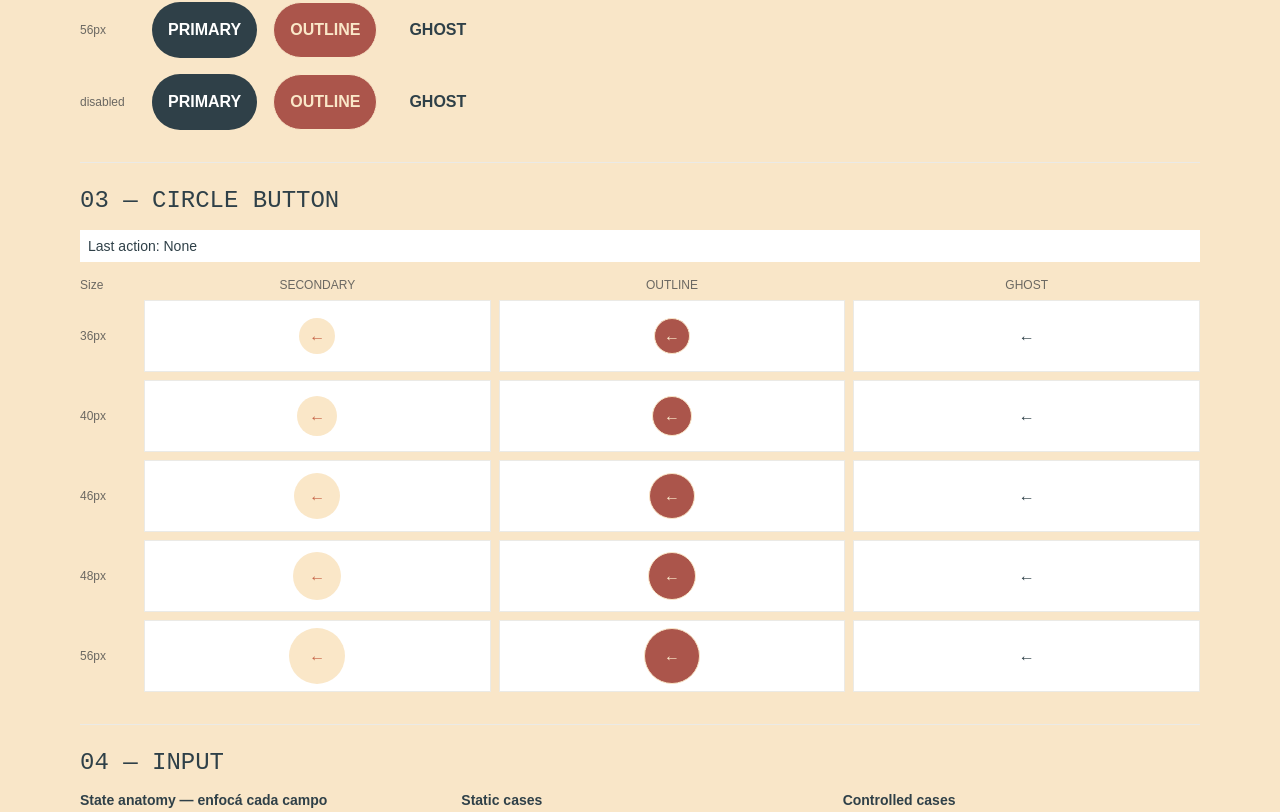
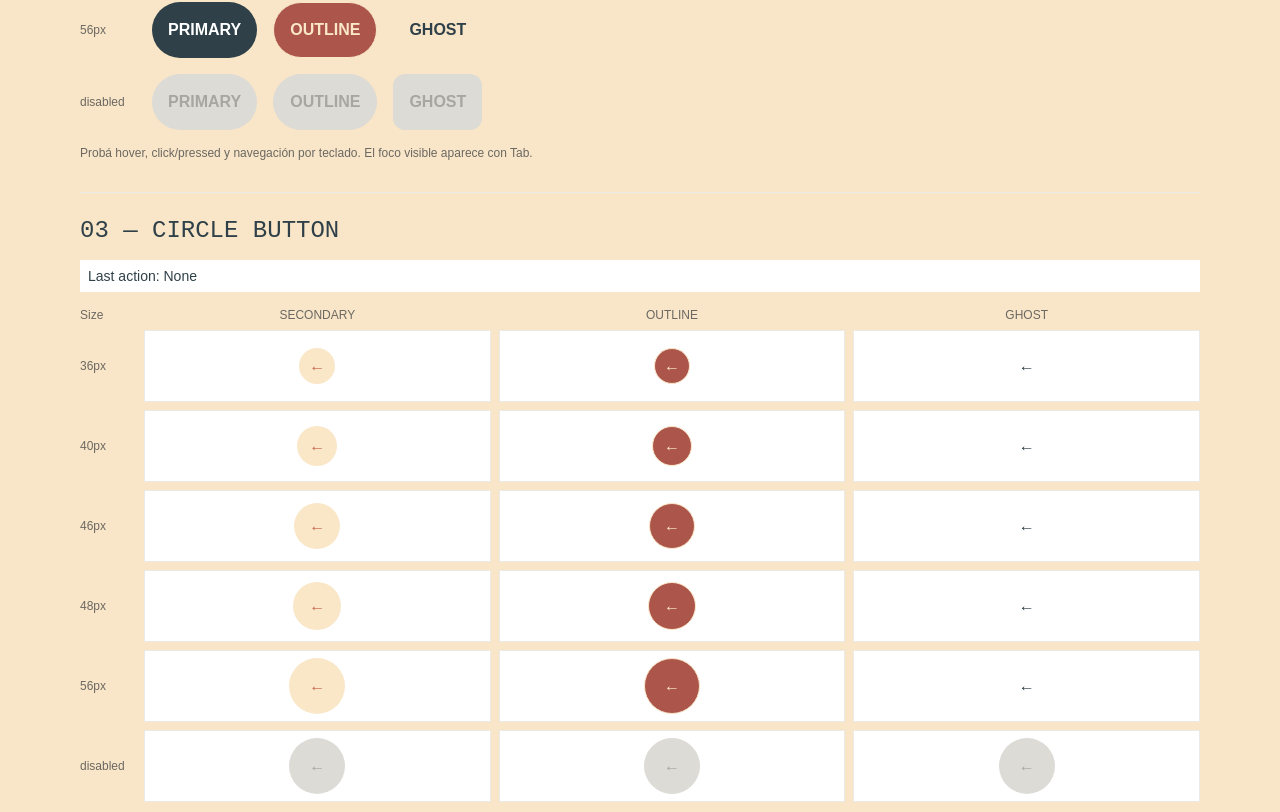
Before and after one commit to nooogt/portfolio, a React (Vite) app: page /dev/ui-primitives in a window 1280 px wide. Shown: the part 908-1720 px from the top of the page. Built offline with nearby package versions, Linux system fonts and the light colour scheme.

Commit message:
feat: add interactive control states

```diff
--- a/src/components/ui/Button.css
+++ b/src/components/ui/Button.css
@@ -14,10 +14,22 @@
   line-height: normal;
   text-align: center;
   cursor: pointer;
+  transition:
+    background-color var(--motion-duration-interaction) var(--motion-easing-interaction),
+    border-color var(--motion-duration-interaction) var(--motion-easing-interaction),
+    color var(--motion-duration-interaction) var(--motion-easing-interaction);
 }
 
 .button:disabled {
   cursor: default;
+  border-color: var(--button-disabled-border);
+  background: var(--button-disabled-bg);
+  color: var(--button-disabled-text);
+}
+
+.button:focus-visible {
+  outline: 2px solid var(--button-focus-ring);
+  outline-offset: 2px;
 }
 
 .button--size-36 {
@@ -52,6 +64,32 @@
   color: var(--button-ghost-text);
 }
 
+@media (hover: hover) {
+  .button--primary:not(:disabled):hover {
+    background: var(--button-primary-hover-bg);
+  }
+
+  .button--outline:not(:disabled):hover {
+    background: var(--button-outline-hover-bg);
+  }
+
+  .button--ghost:not(:disabled):hover {
+    background: var(--button-ghost-hover-bg);
+  }
+}
+
+.button--primary:not(:disabled):active {
+  background: var(--button-primary-pressed-bg);
+}
+
+.button--outline:not(:disabled):active {
+  background: var(--button-outline-pressed-bg);
+}
+
+.button--ghost:not(:disabled):active {
+  background: var(--button-ghost-pressed-bg);
+}
+
 .button__icon {
   display: inline-flex;
   inline-size: 18px;
--- a/src/components/ui/CircleButton.css
+++ b/src/components/ui/CircleButton.css
@@ -9,10 +9,23 @@
   font-family: var(--font-family-primary);
   line-height: 1;
   cursor: pointer;
+  transition:
+    background-color var(--motion-duration-interaction) var(--motion-easing-interaction),
+    border-color var(--motion-duration-interaction) var(--motion-easing-interaction),
+    color var(--motion-duration-interaction) var(--motion-easing-interaction),
+    box-shadow var(--motion-duration-interaction) var(--motion-easing-interaction);
 }
 
 .circle-button:disabled {
   cursor: default;
+  border-color: var(--button-disabled-border);
+  background: var(--button-disabled-bg);
+  color: var(--button-disabled-text);
+}
+
+.circle-button:focus-visible {
+  outline: 2px solid var(--button-focus-ring);
+  outline-offset: 2px;
 }
 
 .circle-button--size-36 {
@@ -56,6 +69,33 @@
   color: var(--button-ghost-text);
 }
 
+@media (hover: hover) {
+  .circle-button--secondary:not(:disabled):hover {
+    background: var(--button-secondary-hover-bg);
+  }
+
+  .circle-button--outline:not(:disabled):hover {
+    background: var(--button-outline-hover-bg);
+  }
+
+  .circle-button--ghost:not(:disabled):hover {
+    background: var(--button-ghost-hover-bg);
+  }
+}
+
+.circle-button--secondary:not(:disabled):active {
+  background: var(--button-secondary-pressed-bg);
+  box-shadow: inset 0 0 0 2px var(--color-brand-primary);
+}
+
+.circle-button--outline:not(:disabled):active {
+  background: var(--button-outline-pressed-bg);
+}
+
+.circle-button--ghost:not(:disabled):active {
+  background: var(--button-ghost-pressed-bg);
+}
+
 .circle-button__icon {
   display: inline-flex;
   inline-size: 18px;
--- a/src/components/ui/NavigationItem.css
+++ b/src/components/ui/NavigationItem.css
@@ -12,10 +12,18 @@
   font-weight: 500;
   line-height: normal;
   text-decoration: none;
+  transition:
+    background-color var(--motion-duration-interaction) var(--motion-easing-interaction),
+    color var(--motion-duration-interaction) var(--motion-easing-interaction);
 }
 
 button.navigation-item {
-  cursor: default;
+  cursor: pointer;
+}
+
+.navigation-item:focus-visible {
+  outline: 2px solid var(--tab-item-focus-ring);
+  outline-offset: 2px;
 }
 
 .navigation-item--active {
@@ -29,6 +37,24 @@ button.navigation-item {
   padding: var(--space-sm);
   background: var(--tab-item-inactive-bg);
   color: var(--tab-item-inactive-text);
+}
+
+@media (hover: hover) {
+  .navigation-item--active:hover {
+    background: var(--tab-item-active-hover-bg);
+  }
+
+  .navigation-item--inactive:hover {
+    background: var(--tab-item-inactive-hover-bg);
+  }
+}
+
+.navigation-item--active:active {
+  background: var(--tab-item-active-pressed-bg);
+}
+
+.navigation-item--inactive:active {
+  background: var(--tab-item-inactive-pressed-bg);
 }
 
 .navigation-item__start {
--- a/src/routes/dev/UiPrimitivesRoute.tsx
+++ b/src/routes/dev/UiPrimitivesRoute.tsx
@@ -217,6 +217,10 @@ export function UiPrimitivesRoute() {
             </Button>
           </div>
         </div>
+        <p className="ui-primitives__technical-readout">
+          Probá hover, click/pressed y navegación por teclado. El foco visible
+          aparece con Tab.
+        </p>
       </section>
 
       <section className="ui-primitives__section">
@@ -266,7 +270,41 @@ export function UiPrimitivesRoute() {
               </div>
             </div>
           ))}
+          <div className="ui-primitives__circle-row">
+            <span className="ui-primitives__circle-size">disabled</span>
+            <div className="ui-primitives__circle-cell">
+              <CircleButton
+                aria-label="Secondary disabled"
+                disabled
+                variant="secondary"
+              >
+                ←
+              </CircleButton>
+            </div>
+            <div className="ui-primitives__circle-cell">
+              <CircleButton
+                aria-label="Outline disabled"
+                disabled
+                variant="outline"
+              >
+                ←
+              </CircleButton>
+            </div>
+            <div className="ui-primitives__circle-cell">
+              <CircleButton
+                aria-label="Ghost disabled"
+                disabled
+                variant="ghost"
+              >
+                ←
+              </CircleButton>
+            </div>
+          </div>
         </div>
+        <p className="ui-primitives__technical-readout">
+          Probá hover, click/pressed y navegación por teclado. Disabled usa el
+          atributo nativo.
+        </p>
       </section>
 
       <section className="ui-primitives__section">
@@ -582,7 +620,7 @@ export function UiPrimitivesRoute() {
         <p className="ui-primitives__technical-readout">
           El Lab usa buttons nativos para cambiar estado local. El consumer real
           usará links y aria-current=&quot;page&quot; sin acoplar el componente al
-          router.
+          router. Probá hover, click/pressed y navegación por teclado.
         </p>
       </section>
 
--- a/src/styles/motion.css
+++ b/src/styles/motion.css
@@ -1 +1,12 @@
-/* Shared motion rules will live here when motion is introduced. */
+:root {
+  --motion-duration-interaction: 150ms;
+  --motion-easing-interaction: cubic-bezier(0.2, 0, 0, 1);
+}
+
+@media (prefers-reduced-motion: reduce) {
+  .button,
+  .circle-button,
+  .navigation-item {
+    transition: none;
+  }
+}
--- a/src/styles/tokens/components.css
+++ b/src/styles/tokens/components.css
@@ -5,16 +5,28 @@
 
   --button-primary-bg: var(--color-bg-inverse);
   --button-primary-text: var(--color-text-inverse);
+  --button-primary-hover-bg: var(--color-interaction-inverse-hover);
+  --button-primary-pressed-bg: var(--color-interaction-inverse-pressed);
 
   --button-secondary-bg: var(--color-brand-secondary);
   --button-secondary-text: var(--color-brand-secondary-foreground);
+  --button-secondary-hover-bg: var(--color-interaction-yellow-hover);
+  --button-secondary-pressed-bg: var(--color-brand-secondary);
 
   --button-outline-bg: var(--color-accent-brown);
   --button-outline-border: var(--color-accent-yellow);
   --button-outline-text: var(--color-accent-yellow);
+  --button-outline-hover-bg: var(--color-interaction-brown-hover);
+  --button-outline-pressed-bg: var(--color-interaction-brown-pressed);
 
   --button-ghost-bg: var(--color-bg-transparent);
   --button-ghost-text: var(--color-text-primary);
+  --button-ghost-hover-bg: var(--color-bg-brand-subtle);
+  --button-ghost-pressed-bg: var(--color-interaction-subtle-pressed);
+  --button-disabled-bg: var(--color-neutral-200);
+  --button-disabled-border: var(--color-neutral-200);
+  --button-disabled-text: var(--color-neutral-400);
+  --button-focus-ring: var(--color-border-focus);
 
   --card-bg-elevated: var(--color-brand-secondary);
   --card-radius-default: var(--radius-lg);
@@ -80,8 +92,13 @@
   --spacing-tab-item-gap: var(--space-xs);
   --tab-item-active-bg: var(--color-brand-primary);
   --tab-item-active-text: var(--color-brand-primary-foreground);
+  --tab-item-active-hover-bg: var(--color-interaction-primary-hover);
+  --tab-item-active-pressed-bg: var(--color-interaction-primary-pressed);
   --tab-item-inactive-bg: var(--color-bg-transparent);
   --tab-item-inactive-text: var(--color-brand-primary);
+  --tab-item-inactive-hover-bg: var(--color-bg-brand-subtle);
+  --tab-item-inactive-pressed-bg: var(--color-interaction-subtle-pressed);
+  --tab-item-focus-ring: var(--color-border-focus);
   --tab-item-radius: var(--radius-pill);
   --tab-item-gap: var(--spacing-tab-item-gap);
 
--- a/src/styles/tokens/primitives.css
+++ b/src/styles/tokens/primitives.css
@@ -1,11 +1,21 @@
 :root {
   --color-neutral-0: #ffffff;
   --color-neutral-100: #ebeae6;
+  --color-neutral-200: #dddbd6;
+  --color-neutral-400: #a8a6a1;
   --color-neutral-600: #686661;
+  --color-neutral-700: #4f4e4a;
+  --color-neutral-800: #373735;
   --color-neutral-900: #2f4048;
 
   --color-brand-terracotta-500: #c7674a;
+  --color-brand-terracotta-100: #f4e1db;
+  --color-brand-terracotta-600: #9f523b;
+  --color-brand-terracotta-700: #773e2c;
   --color-brand-brown-500: #ab554b;
+  --color-brand-brown-600: #89443c;
+  --color-brand-brown-700: #67332d;
+  --color-brand-yellow-400: #fbecd3;
   --color-brand-yellow-500: #fae7c8;
 
   --color-status-danger-500: #ef4444;
--- a/src/styles/tokens/themes.css
+++ b/src/styles/tokens/themes.css
@@ -15,6 +15,16 @@
   --color-bg-transparent: #00000000;
   --color-bg-brand-subtle: #c7674a26;
   --color-bg-scrim: #21212199;
+  --color-border-focus: var(--color-brand-primary);
+
+  --color-interaction-inverse-hover: var(--color-neutral-700);
+  --color-interaction-inverse-pressed: var(--color-neutral-800);
+  --color-interaction-brown-hover: var(--color-brand-brown-600);
+  --color-interaction-brown-pressed: var(--color-brand-brown-700);
+  --color-interaction-yellow-hover: var(--color-brand-yellow-400);
+  --color-interaction-primary-hover: var(--color-brand-terracotta-600);
+  --color-interaction-primary-pressed: var(--color-brand-terracotta-700);
+  --color-interaction-subtle-pressed: var(--color-brand-terracotta-100);
 
   --color-text-primary: var(--color-neutral-900);
   --color-text-secondary: #6b6862;
```
